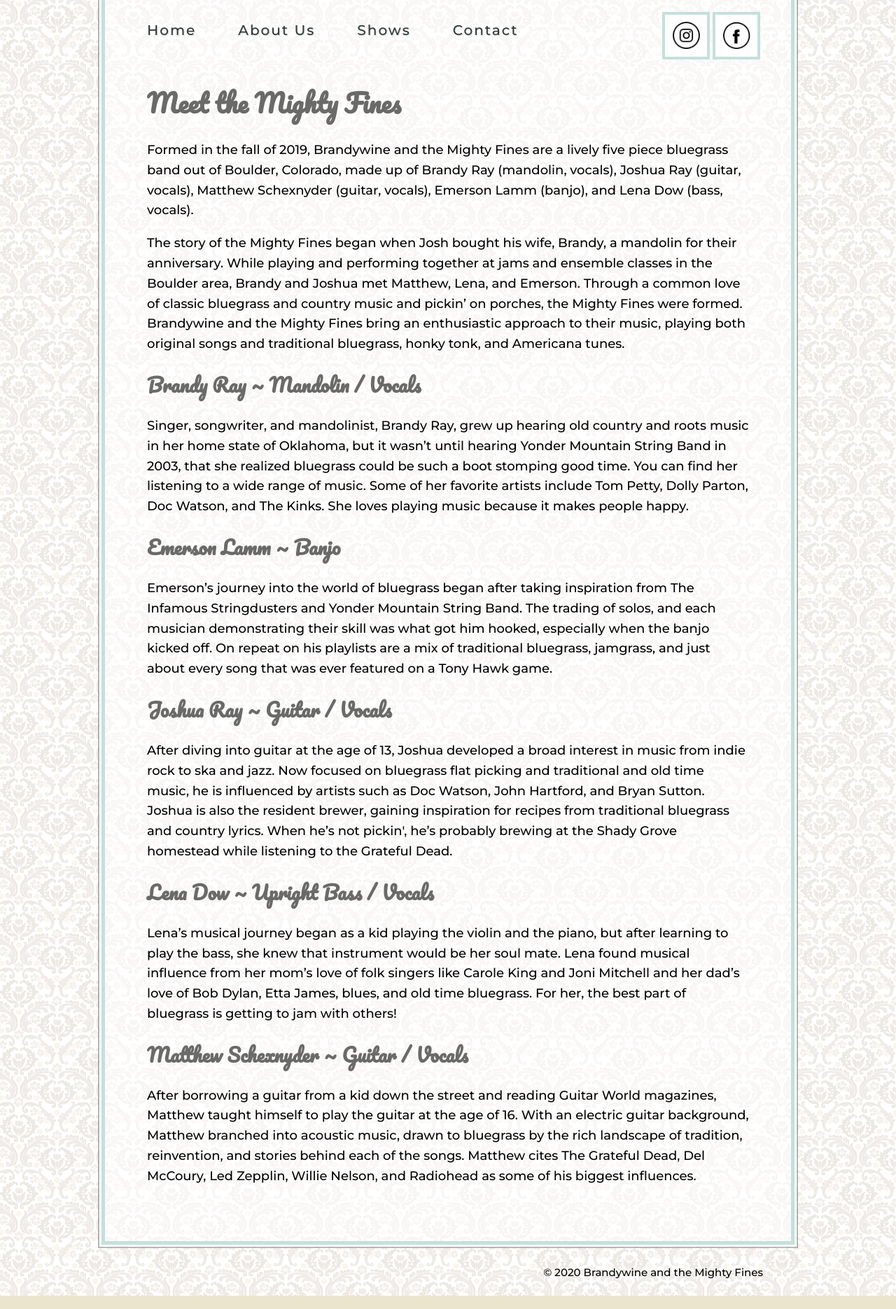
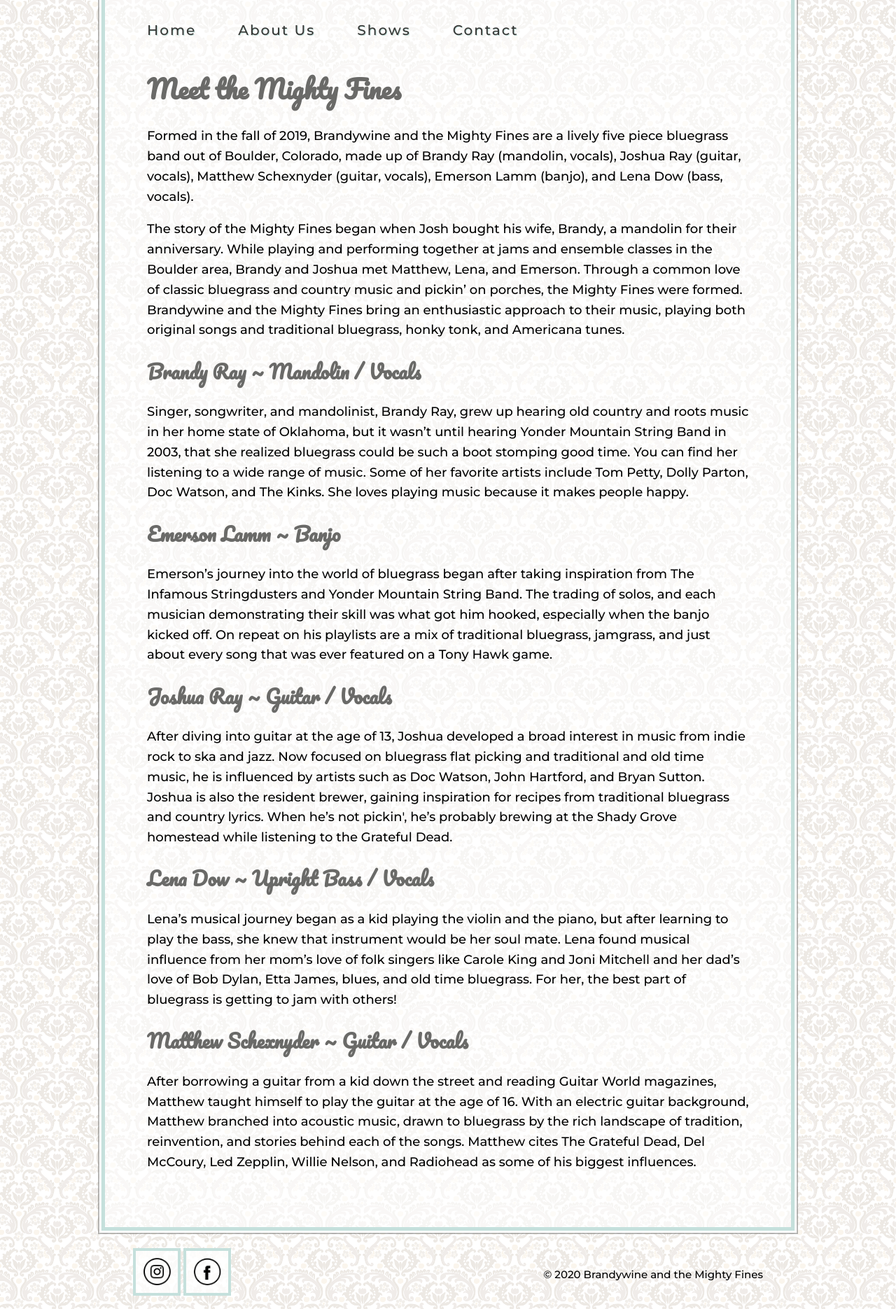
Before and after one commit to Ollo/themightyfines, an Eleventy site: page src/about.md in a window 1280 px wide. Shown: the part 299-2169 px from the top of the page at 70% size. Built offline with nearby package versions, Linux system fonts and the light colour scheme; Eleventy itself is replaced by a stand-in of ours; files that its build step writes are made by us from their sources.

Commit message:
updates layout for mobile and moves social to footer

```diff
--- a/src/_includes/layout.njk
+++ b/src/_includes/layout.njk
@@ -30,20 +30,20 @@
             <a href='/contact'>Contact</a>
           </li>
         </ul>
-        <div class="social">
-          <a href="https://www.instagram.com/brandywineandthemightyfines/" target="_blank" rel="noopener" title="Instagram">
-            <img src='/images/instagram.png' alt='follow us on instagram'/>
-          </a>
-          <a href="https://www.facebook.com/theMightyFines/" target="_blank" rel="noopener" title="Facebook">
-            <img src='/images/facebook.png' alt='follow up on facebook' />
-          </a>
-        </div>
       </nav>
       <main class='content'>
         {{ content | safe }}
       </main>
     </div>
     <footer class='site-footer'>
+      <div class="social">
+        <a href="https://www.instagram.com/brandywineandthemightyfines/" target="_blank" rel="noopener" title="Instagram">
+          <img src='/images/instagram.png' alt='follow us on instagram'/>
+        </a>
+        <a href="https://www.facebook.com/theMightyFines/" target="_blank" rel="noopener" title="Facebook">
+          <img src='/images/facebook.png' alt='follow up on facebook' />
+        </a>
+      </div>
       <small id='copyright'></small>
     </footer>
     <script type='text/javascript'>
--- a/src/scss/_footer.scss
+++ b/src/scss/_footer.scss
@@ -1,10 +1,39 @@
 .site-footer {
   max-width: 90rem;
   margin: 0 auto;
-  text-align: right;
-  padding: 1rem 4rem 2rem;
+  display: flex;
+  justify-content: space-between;
+  align-items: center;
+  padding: 1rem 2rem;
 
   @include breakpoint('desktop') {
-    padding: 1rem 0 2rem;
+
   }
 }
+
+.social {
+  display: inline-flex;
+  justify-content: space-around;
+  align-self: flex-start;
+
+  @include breakpoint('tablet') {
+
+  }
+
+  a {
+    display: inline-block;
+    margin-right: 4px;
+  }
+
+  img {
+    width: 5rem;
+    padding: 0.5rem;
+    background: rgba(white, 0.8);
+    border: 4px solid $bluebird;
+
+    &:hover {
+      background: darken(rgba(white, 0.8), 5%);
+      border: 4px solid darken($bluebird, 5%);
+    }
+  }
+}
--- a/src/scss/_header.scss
+++ b/src/scss/_header.scss
@@ -9,7 +9,7 @@
     font-size: 5rem;
     text-transform: uppercase;
     font-weight: 700;
-    letter-spacing: 2px;
+    letter-spacing: 5px;
     line-height: 0;
     color: $strawberry;
   }
@@ -23,7 +23,7 @@
     @extend .montserrat;
     font-size: 4rem;
     color: $charcoal;
-    letter-spacing: 3px;
+    letter-spacing: 5px;
     text-transform: uppercase;
     font-weight: 500;
     line-height: 0;
@@ -39,13 +39,15 @@
 
 .nav {
   display: flex;
-  flex-direction: row-reverse;
+  flex-direction: column;
   justify-content: space-between;
   align-items: center;
   align-content: center;
+  border-bottom: 3px dotted $gray;
 
   @include breakpoint('tablet') {
     flex-direction: row;
+    border-bottom: none;
   }
 
 
@@ -58,14 +60,15 @@
   }
 
   &-list {
-    display: inline-flex;
+    display: column;
     list-style: none;
-    align-self: flex-start;
-    margin: 0 0 1rem ;
+    align-self: center;
+    margin: 0 0 0.5rem ;
     padding: 0;
 
     @include breakpoint('tablet') {
       display: inline-flex;
+      align-self: flex-start;
     }
 
     &.open {
@@ -76,14 +79,7 @@
     padding: 1rem 2rem;
     font-size: 2rem;
     letter-spacing: 2px;
-    // background: rgba(white, 0.8);
-    // border: 4px solid $bluebird;
     margin: 0 2rem 0 0;
-
-    &:hover {
-      // background: darken(rgba(white, 0.8), 5%);
-      // border: 4px solid darken($bluebird, 5%);
-    }
 
     a {
       color: darken($charcoal, 20%);
@@ -95,26 +91,4 @@
       }
     }
   }
-  .social {
-    display: inline-flex;
-    justify-content: space-around;
-    align-self: flex-end;
-
-    a {
-      display: inline-block;
-      margin-right: 4px;
-    }
-
-    img {
-      width: 5rem;
-      padding: 0.5rem;
-      background: rgba(white, 0.8);
-      border: 4px solid $bluebird;
-
-      &:hover {
-        background: darken(rgba(white, 0.8), 5%);
-        border: 4px solid darken($bluebird, 5%);
-      }
-    }
-  }
 }
```
Also changed, not shown: src/index.md (+1 -1 lines).
